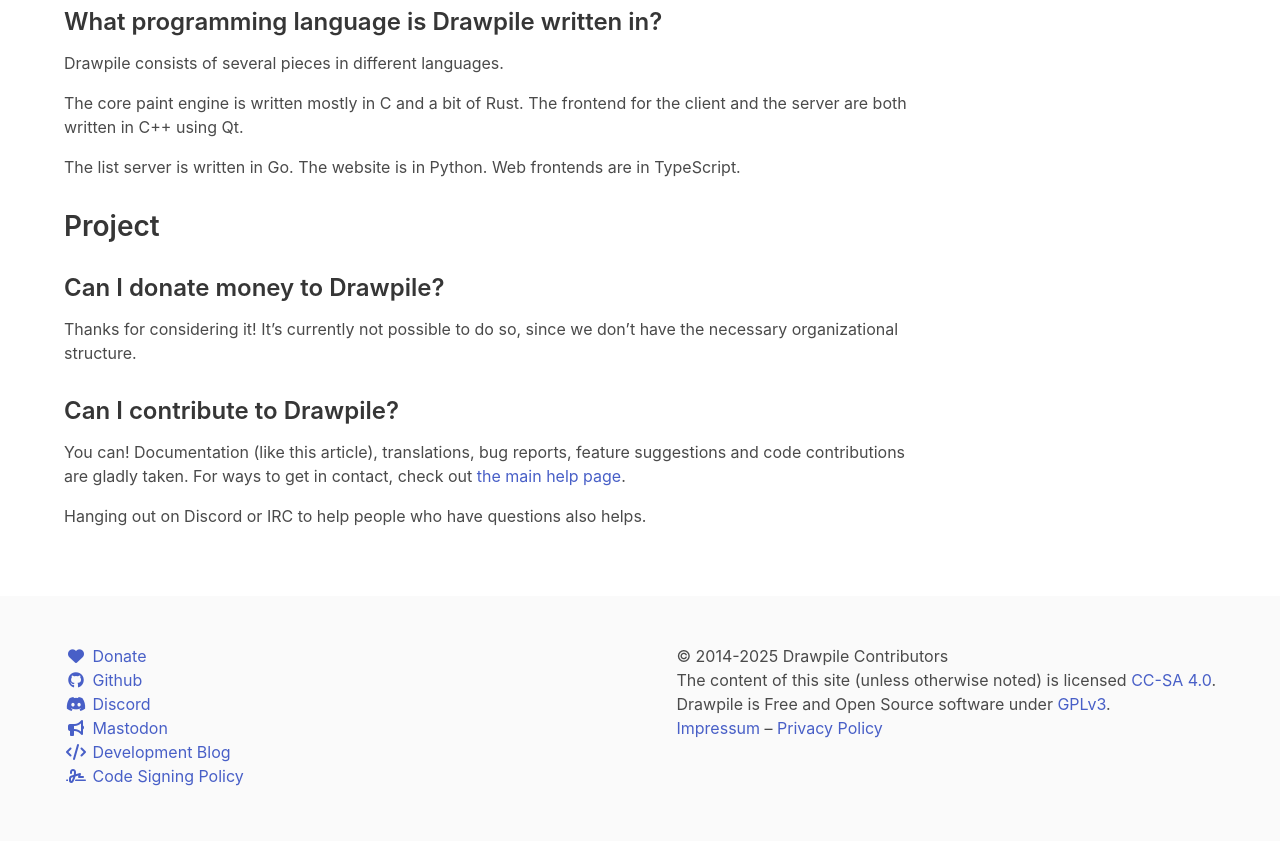
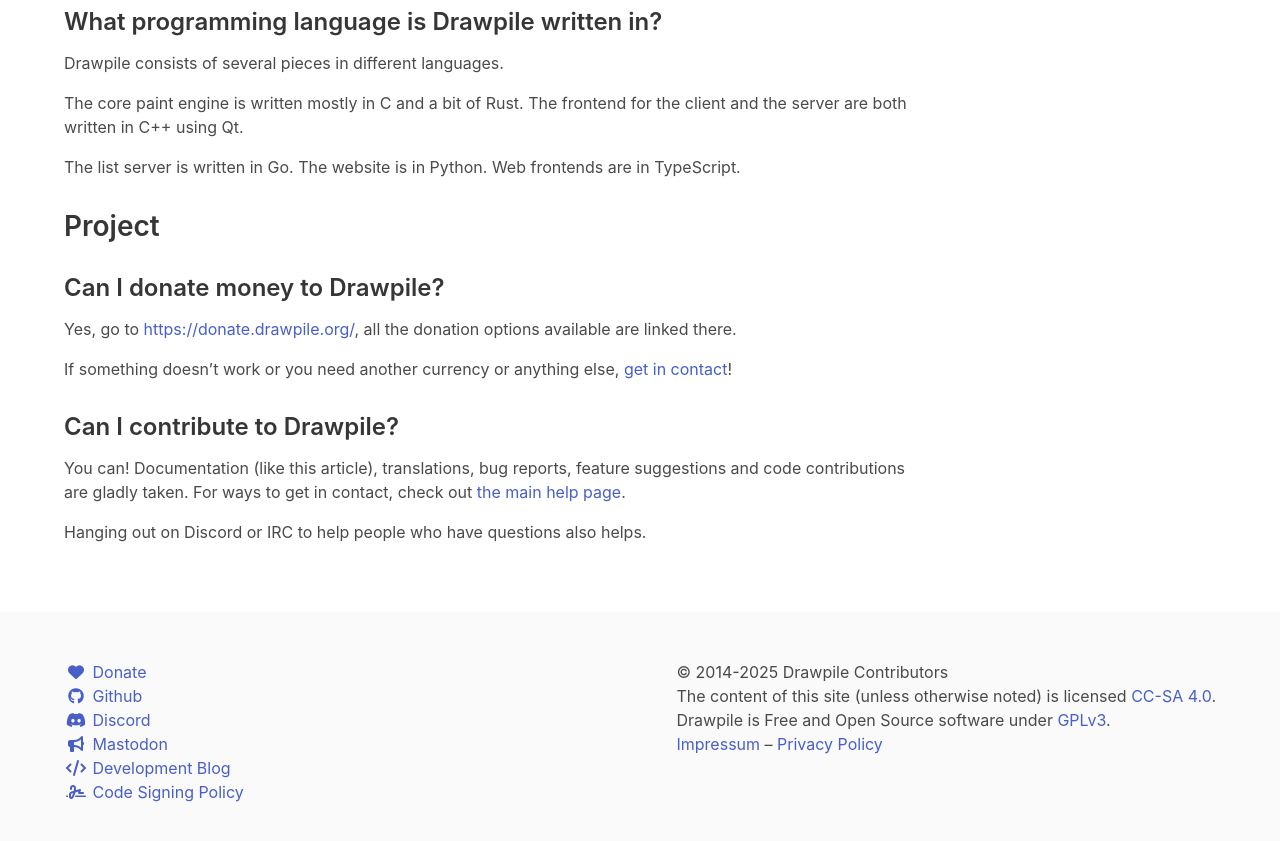
Before and after one commit to drawpile/drawpile.github.io, a Jekyll site: the page built from help/common/faq.markdown, in a window 1280 px wide and 900 px high, scrolled down 8388 px. Shown: the top 841 px of the window. Built offline with Jekyll 4.4.1, drawn with Linux system fonts in a browser that asks for light colours.

Commit message:
Update donation FAQ, since that's an option now

```diff
--- a/help/common/faq.markdown
+++ b/help/common/faq.markdown
@@ -171,7 +171,9 @@
 
 ### Can I donate money to Drawpile?
 
-Thanks for considering it! It's currently not possible to do so, since we don't have the necessary organizational structure.
+Yes, go to <https://donate.drawpile.org/>, all the donation options available are linked there.
+
+If something doesn't work or you need another currency or anything else, [get in contact](https://drawpile.net/help/)!
 
 ### Can I contribute to Drawpile?
 
```
